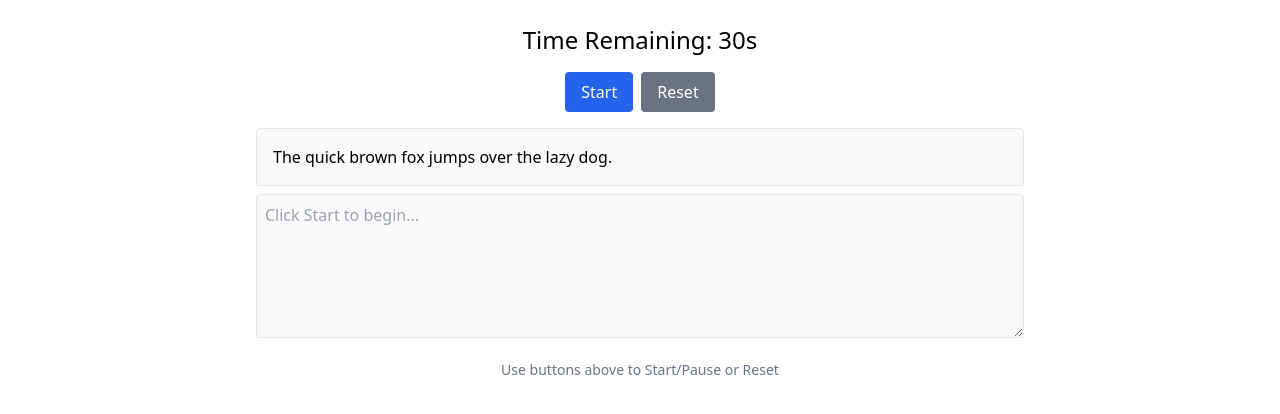
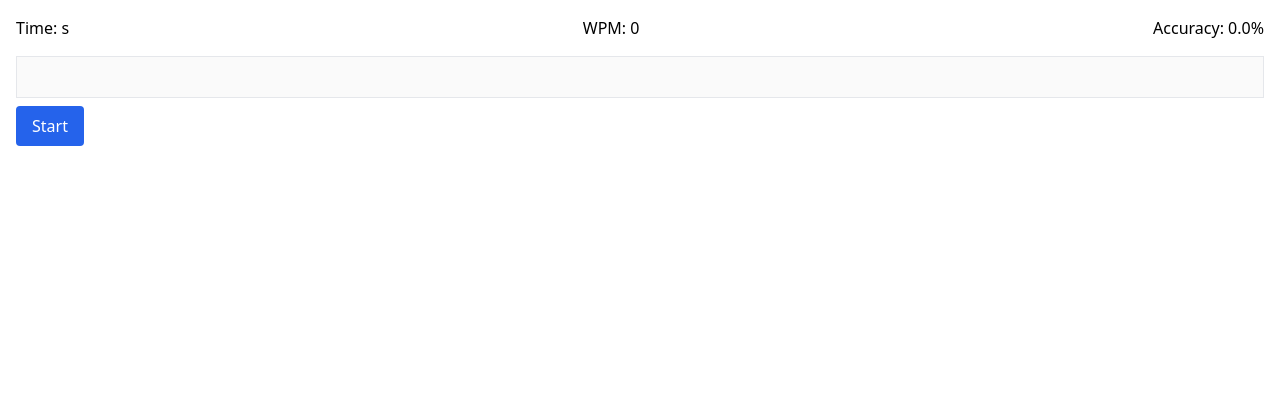
Before and after one commit to rohan-patnaik/keep-typing, a Next.js app: page /test in a window 1280 px wide. Shown: the top 414 px of the page. Built offline with nearby package versions, Linux system fonts and the light colour scheme.

Commit message:
chore(ts): include @testing-library/jest-dom types in tsconfig [P0-10]

```diff
--- a/src/components/TestScreen.tsx
+++ b/src/components/TestScreen.tsx
@@ -1,109 +1,130 @@
-import React, { useState, useEffect, useRef } from 'react';
+import React, {
+  useState,
+  useEffect,
+  useRef,
+  ChangeEvent,
+  FC,
+} from 'react';
 import { Timer } from '../lib/timer';
+import { computeMetrics, MetricsOutput } from '../lib/metrics';
 
-const DEFAULT_DURATION = 30; // seconds
-const referenceText = 'The quick brown fox jumps over the lazy dog.';
+export type TestScreenProps = {
+  text: string;
+  duration: number; // in seconds
+};
 
-export default function TestScreen() {
-  const [remaining, setRemaining] = useState(DEFAULT_DURATION);
-  const [isRunning, setIsRunning] = useState(false);
-  const [capsLockOn, setCapsLockOn] = useState(false);
-  const [inputValue, setInputValue] = useState('');
-  const timerRef = useRef<Timer>();
-  const textareaRef = useRef<HTMLTextAreaElement>(null);
+const TestScreen: FC<TestScreenProps> = ({ text, duration }) => {
+  const [remaining, setRemaining] = useState<number>(duration);
+  const [isRunning, setIsRunning] = useState<boolean>(false);
+  const [inputValue, setInputValue] = useState<string>('');
+  const [capsLockOn, setCapsLockOn] = useState<boolean>(false);
 
-  // Initialize Timer
+  const timerRef = useRef<Timer | null>(null);
+
+  // Initialize Timer on mount or duration change
   useEffect(() => {
-    timerRef.current = new Timer(DEFAULT_DURATION, {
-      onTick: secs => setRemaining(secs),
+    timerRef.current = new Timer(duration, {
+      onTick: (r) => setRemaining(r),
       onComplete: () => setIsRunning(false),
     });
     return () => {
-      timerRef.current?.stop();
+      timerRef.current?.pause();
     };
-  }, []);
+  }, [duration]);
 
-  // Autofocus textarea when test starts
+  // Listen for Enter (start/pause) and CapsLock events
   useEffect(() => {
-    if (isRunning) {
-      textareaRef.current?.focus();
-    }
+    const handleKeyDown = (e: KeyboardEvent) => {
+      if (e.key === 'Enter') {
+        e.preventDefault();
+        if (!isRunning) {
+          timerRef.current?.start();
+          setIsRunning(true);
+        } else {
+          timerRef.current?.pause();
+          setIsRunning(false);
+        }
+      }
+      if (e.getModifierState && e.getModifierState('CapsLock')) {
+        setCapsLockOn(true);
+      } else {
+        setCapsLockOn(false);
+      }
+    };
+    const handleKeyUp = (e: KeyboardEvent) => {
+      if (e.getModifierState && !e.getModifierState('CapsLock')) {
+        setCapsLockOn(false);
+      }
+    };
+    window.addEventListener('keydown', handleKeyDown);
+    window.addEventListener('keyup', handleKeyUp);
+    return () => {
+      window.removeEventListener('keydown', handleKeyDown);
+      window.removeEventListener('keyup', handleKeyUp);
+    };
   }, [isRunning]);
 
-  // Global keyboard: detect CapsLock state
-  useEffect(() => {
-    const handleKey = (e: KeyboardEvent) => {
-      setCapsLockOn(e.getModifierState('CapsLock'));
-    };
-    window.addEventListener('keydown', handleKey);
-    window.addEventListener('keyup', handleKey);
-    return () => {
-      window.removeEventListener('keydown', handleKey);
-      window.removeEventListener('keyup', handleKey);
-    };
-  }, []);
+  const elapsed = duration - remaining;
+  let metrics: MetricsOutput = { rawWpm: 0, netWpm: 0, accuracy: 0 };
+  if (elapsed > 0) {
+    metrics = computeMetrics({
+      totalKeystrokes: inputValue.length,
+      correctKeystrokes: inputValue
+        .split('')
+        .filter((c, i) => text[i] === c).length,
+      durationSeconds: elapsed,
+    });
+  }
 
-  // Handlers for buttons
-  const handleStartPause = () => {
+  const handleChange = (e: ChangeEvent<HTMLInputElement>) => {
     if (isRunning) {
-      timerRef.current?.pause();
-      setIsRunning(false);
-    } else {
-      timerRef.current?.start();
-      setIsRunning(true);
+      setInputValue(e.target.value);
     }
   };
 
-  const handleReset = () => {
-    timerRef.current?.reset();
-    setIsRunning(false);
-    setInputValue('');
+  const toggleStartPause = () => {
+    if (!isRunning) {
+      timerRef.current?.start();
+      setIsRunning(true);
+    } else {
+      timerRef.current?.pause();
+      setIsRunning(false);
+    }
   };
 
   return (
-    <div className="flex flex-col items-center p-6 space-y-4">
-      <div className="text-2xl font-medium">
-        Time Remaining: {remaining}s
+    <div className="p-4">
+      <div className="flex justify-between mb-4">
+        <div>Time: {remaining}s</div>
+        <div>WPM: {metrics.rawWpm.toFixed(0)}</div>
+        <div>Accuracy: {metrics.accuracy.toFixed(1)}%</div>
       </div>
 
-      <div className="flex space-x-2">
+      {capsLockOn && (
+        <div className="text-red-500 mb-2">Warning: CapsLock is on</div>
+      )}
+
+      <p className="mb-4">{text}</p>
+
+      <input
+        type="text"
+        className="w-full p-2 border"
+        value={inputValue}
+        onChange={handleChange}
+        disabled={!isRunning}
+        autoFocus={!isRunning}
+      />
+
+      <div className="mt-2">
         <button
-          className="px-4 py-2 bg-blue-600 text-white rounded hover:bg-blue-700"
-          onClick={handleStartPause}
+          onClick={toggleStartPause}
+          className="px-4 py-2 bg-blue-600 text-white rounded"
         >
           {isRunning ? 'Pause' : 'Start'}
         </button>
-        <button
-          className="px-4 py-2 bg-gray-500 text-white rounded hover:bg-gray-600"
-          onClick={handleReset}
-        >
-          Reset
-        </button>
-      </div>
-
-      {capsLockOn && (
-        <div className="text-red-600">Warning: Caps Lock is on</div>
-      )}
-
-      <div className="w-full max-w-3xl">
-        <div className="p-4 mb-2 border rounded bg-gray-50">
-          <p>{referenceText}</p>
-        </div>
-        <textarea
-          ref={textareaRef}
-          className="w-full h-36 p-2 border rounded focus:outline-none focus:ring"
-          value={inputValue}
-          onChange={e => setInputValue(e.target.value)}
-          disabled={!isRunning}
-          placeholder={
-            isRunning ? 'Start typing...' : 'Click Start to begin...'
-          }
-        />
-      </div>
-
-      <div className="text-sm text-gray-500">
-        Use buttons above to Start/Pause or Reset
       </div>
     </div>
   );
-}
+};
+
+export default TestScreen;
```
Also changed, not shown: jest.config.js (+18 -7 lines), tsconfig.jest.json (added, +7 -0 lines), tsconfig.json (+5 -3 lines), 1 other file (tests, documents, lock files or other folders).
